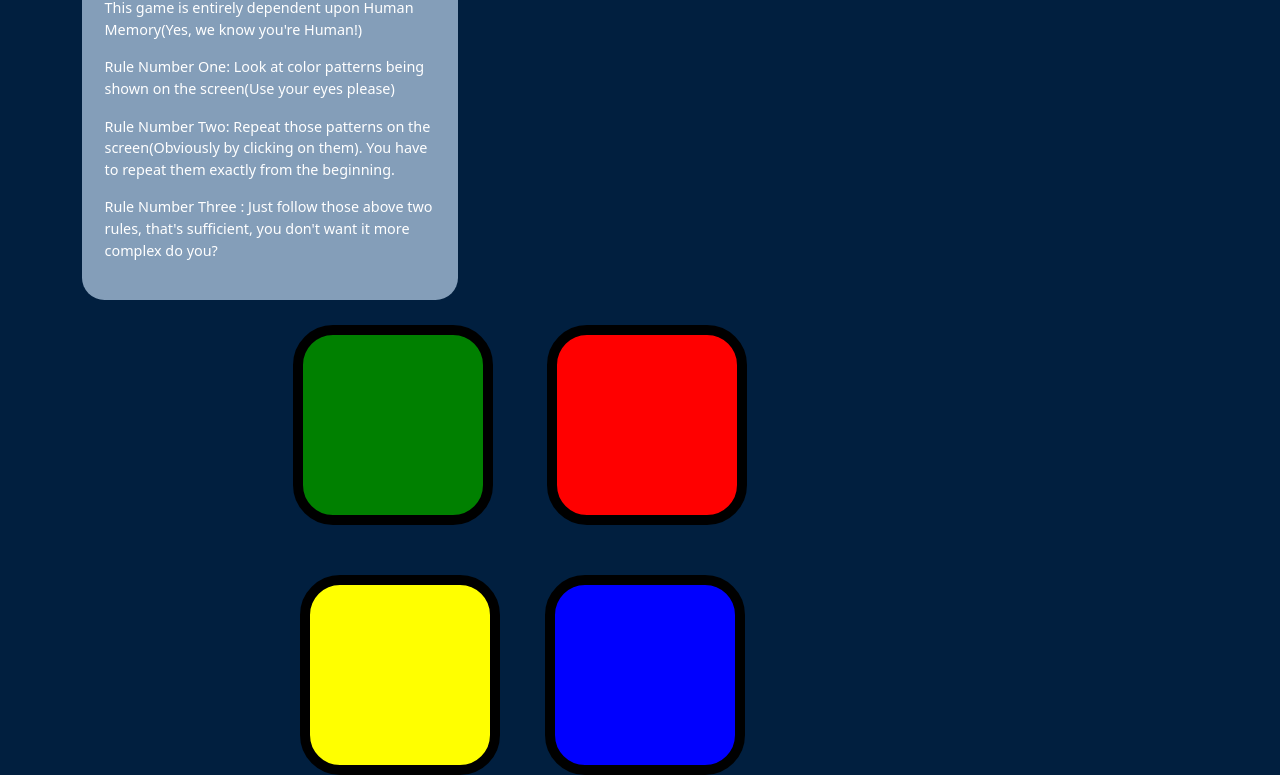
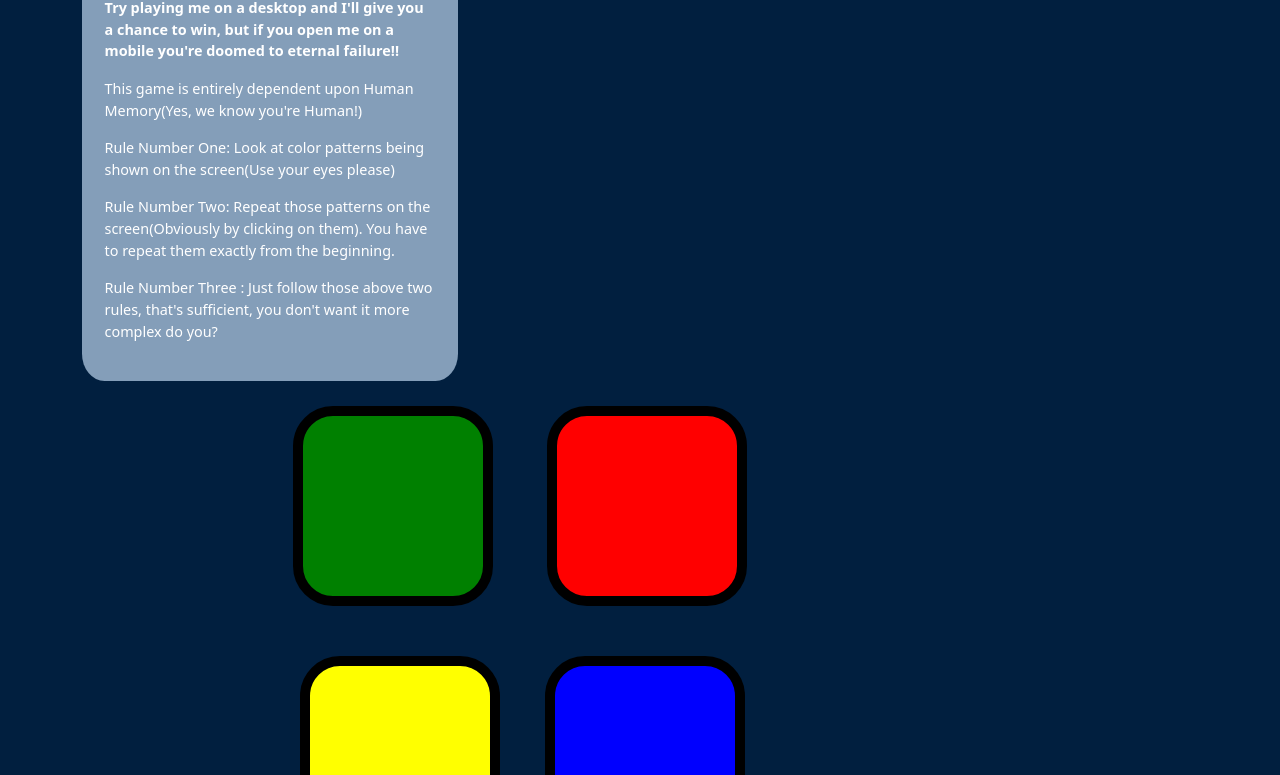
Before and after one commit to poojasree0816/simon-game, a plain HTML site: page index.html in a window 1280 px wide. Shown: the part 325-1100 px from the top of the page. Drawn offline with nearby package versions, Linux system fonts and the light colour scheme.

Commit message:
Update index.html

```diff
--- a/index.html
+++ b/index.html
@@ -16,6 +16,7 @@
       <div class="col-lg-6 rulesmain">
         <div class="rules">
           <h2 class="ruleshead">RULES!!! </h2>
+          <p><strong>Try playing me on a desktop and I'll give you a chance to win, but if you open me on a mobile you're doomed to eternal failure!!</strong></p>
           <p>This game is entirely dependent upon Human Memory(Yes, we know you're Human!)</p>
           <p>Rule Number One: Look at color patterns being shown on the screen(Use your eyes please)</p>
           <p>Rule Number Two: Repeat those patterns on the screen(Obviously by clicking on them). You have to repeat them exactly from the beginning.</p>
```
